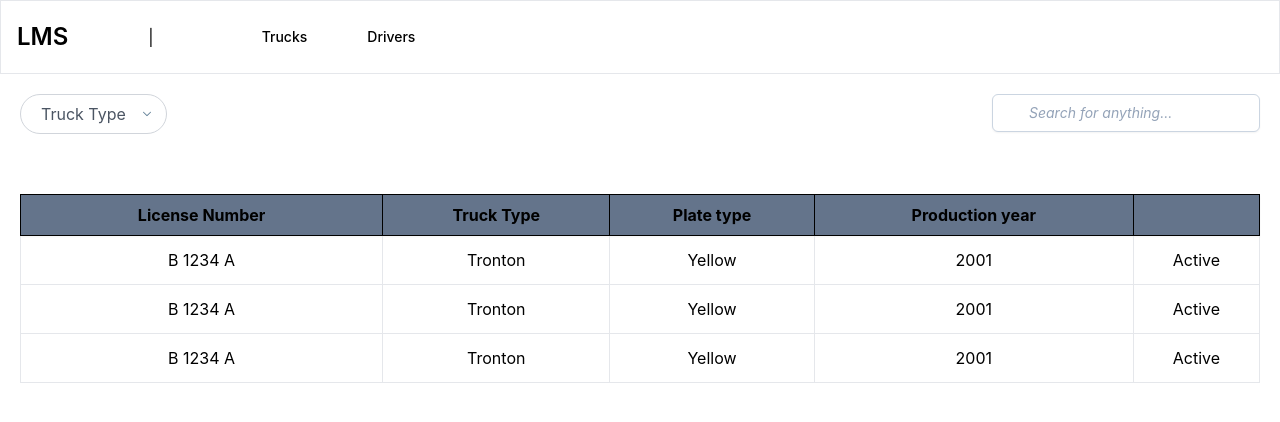
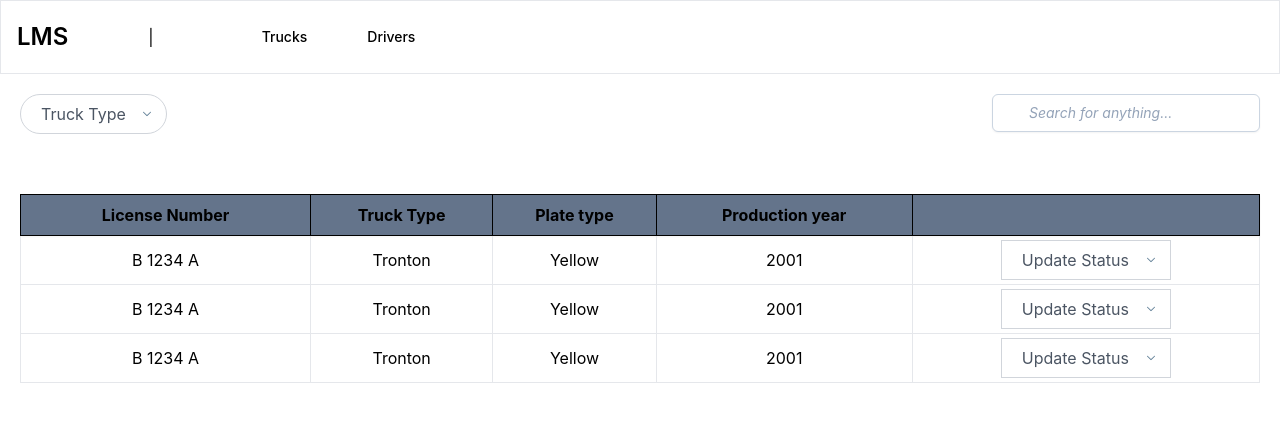
Before and after one commit to shani-asad/hackathon, a Next.js app in the folder frontend/kargo-fe/: page /trucks in a window 1280 px wide. Shown: the top 422 px of the page. Built offline with nearby package versions, Linux system fonts and the light colour scheme.

Commit message:
edit table trucks

```diff
--- a/frontend/kargo-fe/components/TableTrucks.tsx
+++ b/frontend/kargo-fe/components/TableTrucks.tsx
@@ -21,7 +21,6 @@ export default function TableTrucks() {
               <option>Truck Type</option>
               <option value="tronton">Tronton</option>
               <option value="container  ">Container</option>
-
             </select>
           </div>
         </div>
@@ -39,7 +38,7 @@ export default function TableTrucks() {
       </div>
       {/* Table */}
       <div className="mt-10 px-5 rd1200:px-30 overflow-auto">
-        <table className="w-full rounded-md">
+        <table className="w-full m-auto rounded-md max-w-[1500px]">
           <thead className="bg-slate-500">
             <tr className="bg-text-secondary shadow-sm text-center">
               <th className="border border-black p-2">License Number</th>
@@ -56,7 +55,21 @@ export default function TableTrucks() {
                 <td className="border">{product.truckType}</td>
                 <td className="border">{product.plateType}</td>
                 <td className="border">{product.productionYear}</td>
-                <td className="border">{product.status}</td>
+                <td className="border">
+                  <div className="relative inline-flex">
+                    <svg className="w-2 h-2 absolute top-0 right-0 m-4 pointer-events-none" xmlns="http://www.w3.org/2000/svg" viewBox="0 0 412 232">
+                      <path
+                        d="M206 171.144L42.678 7.822c-9.763-9.763-25.592-9.763-35.355 0-9.763 9.764-9.763 25.592 0 35.355l181 181c4.88 4.882 11.279 7.323 17.677 7.323s12.796-2.441 17.678-7.322l181-181c9.763-9.764 9.763-25.592 0-35.355-9.763-9.763-25.592-9.763-35.355 0L206 171.144z"
+                        fill="#648299"
+                      />
+                    </svg>
+                    <select className="border border-gray-300 text-gray-600 h-10 pl-5 pr-10 bg-white hover:border-gray-400 focus:outline-none appearance-none">
+                      <option>Update Status</option>
+                      <option value="active">Active</option>
+                      <option value="inactive">Inctive</option>
+                    </select>
+                  </div>
+                </td>
               </tr>
             ))}
           </tbody>
```
